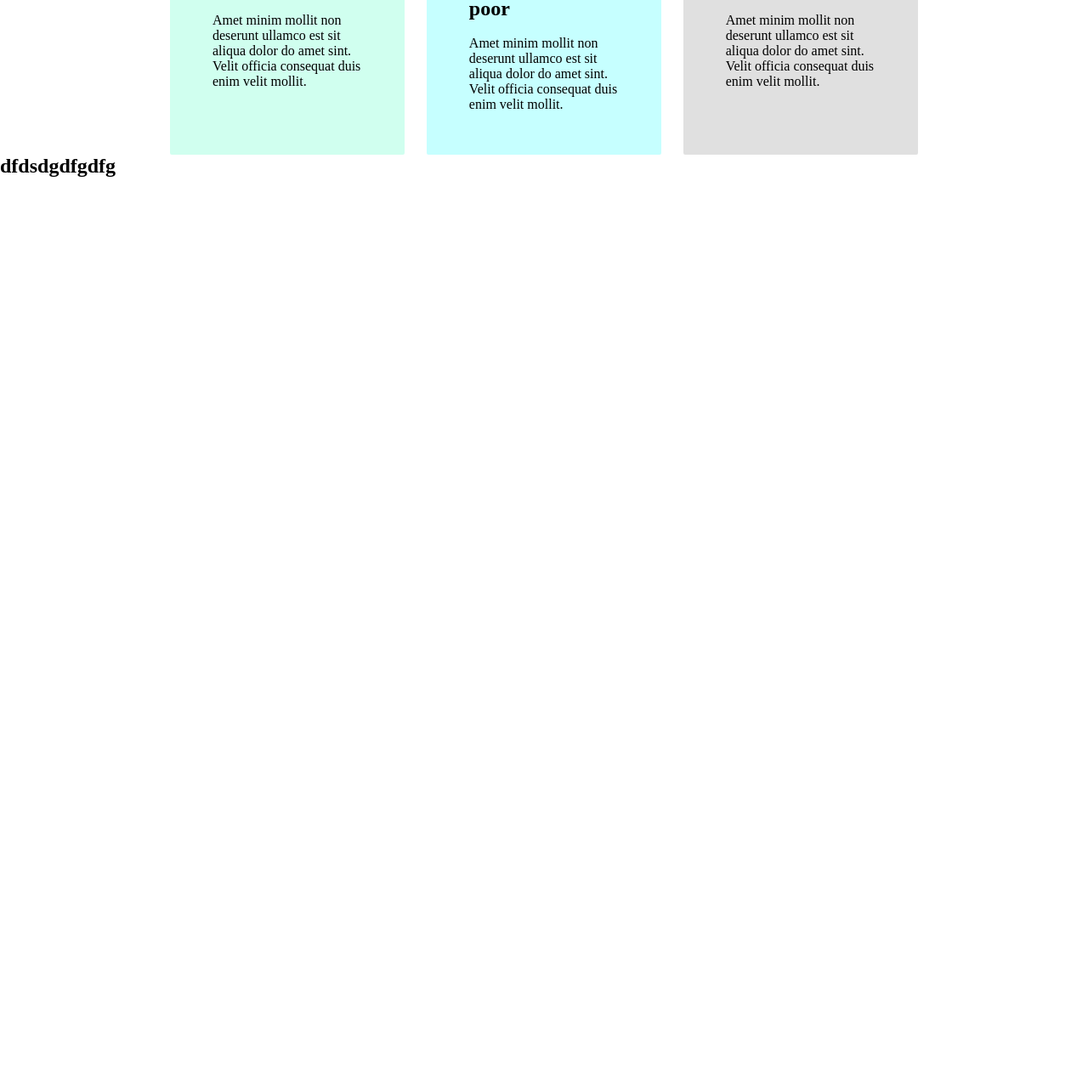
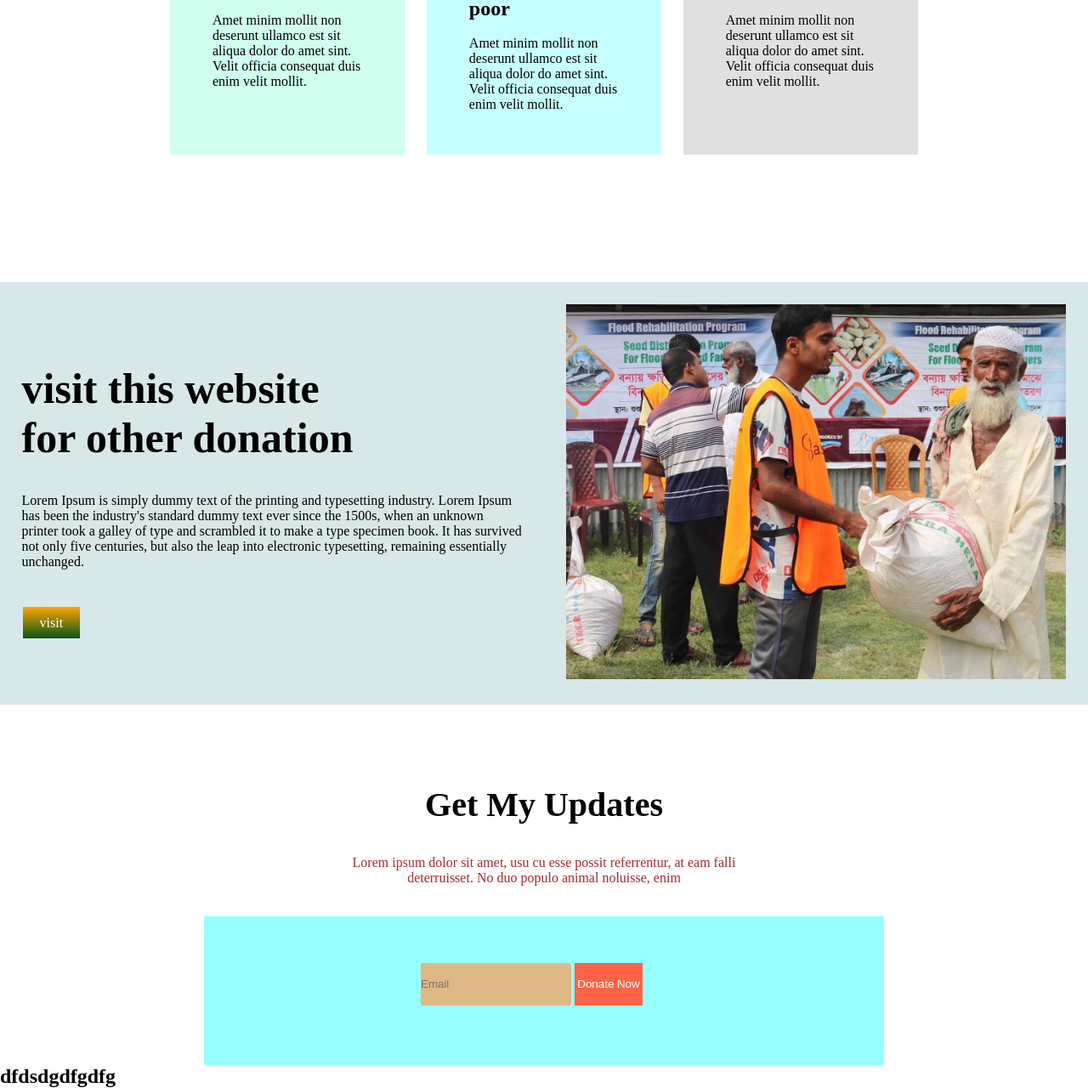
Before and after one commit to anjandas460/donate, a plain HTML site: page index.html in a window 1280 px wide. Shown: the part 1578-2858 px from the top of the page at 85% size. Before the commit the page ends 1787 px from the top, so only its background shows below. Drawn offline with Linux system fonts and the light colour scheme.

Commit message:
fourth cimmit

```diff
--- a/index.html
+++ b/index.html
@@ -69,6 +69,32 @@
             </div>
         </div>
     </section>
+    <section class="top-width flex-area">
+        <div id="bg-other" class="half-width">
+            <h2 id="other-h2">visit this website <br> for other donation</h2><br><br>
+
+            <p class="aline">Lorem Ipsum is simply dummy text of the printing and typesetting industry. Lorem Ipsum has been the industry's standard
+            dummy text ever since the 1500s, when an unknown printer took a galley of type and scrambled it to make a type specimen
+            book. It has survived not only five centuries, but also the leap into electronic typesetting, remaining essentially
+            unchanged.
+
+            </p><br><br><br>
+            <a id="other-link" class="link-button " href="">visit</a><br>
+
+        </div>
+        <div class="half-width"><img src="images/donation10.jpg" alt=""></div>
+    </section>
+    <section class="update">
+        <h2 class="section-2-3-header"> <br><br> Get My Updates</h2><br><br>
+        <p class="second-third-small">Lorem ipsum dolor sit amet, usu cu esse possit referrentur, at eam falli <br>
+        deterruisset. No duo populo animal noluisse, enim</p><br><br>
+        <div class="update-div">
+            <form action="">
+                <input class="second-form button-style-2" type="email" placeholder="Email">
+                <button id="button-style-2" class="button-style-2">Donate Now</button>
+            </form>
+        </div>
+    </section>
     <h2>dfdsdgdfgdfg</h2>
 
 </body>
--- a/style.css
+++ b/style.css
@@ -107,3 +107,60 @@
     margin-right: 200px;
     background-color: rgba(128, 128, 128, 0.248);
 }
+
+
+.orange-color {
+    color: orange;
+}
+
+
+.half-width {
+    width: 50%;
+    padding: 2%;
+}
+
+.half-width img {
+    width: 100%;
+}
+
+.top-width{
+    margin-top: 150px;
+    background-color: rgba(95, 158, 160, 0.242);
+}
+.aline{
+    text-align: left;
+
+}
+#other-link{
+    margin-left: 1px;
+    margin-top: 400px;
+
+}
+#other-h2{
+    margin-top: 70px;
+    font-size: 50px;
+}
+.update-div{
+    background-color: rgba(0, 255, 255, 0.404);
+    height: 175px;
+    width: 800px;
+    margin: 0 auto;
+}
+.second-form {
+    margin-left: 255px;
+    border: 0;
+    background-color: burlywood;
+    height: 50px;
+    border-radius: 3px;
+}
+.button-style-2{
+    margin-top: 55px;
+}
+#button-style-2{
+    margin-left: 0;
+    border: 0;
+    color:white;
+    background-color: tomato;
+    height: 50px;
+    width: 80px;
+}
```
